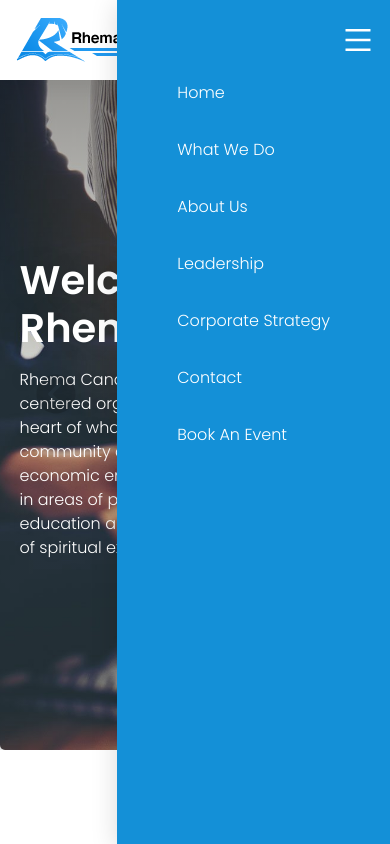
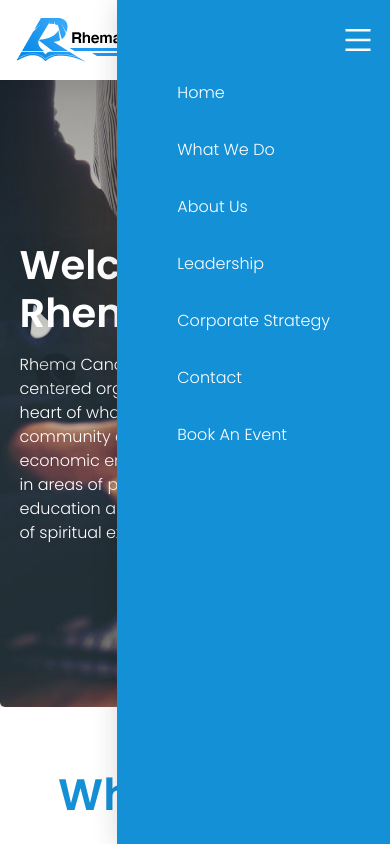
Before and after one commit to roxtran/rhemacanada-nextjs, a Next.js app: page / in a window 390 px wide. Both pictures are taken after a click on the icon 358 px from the left and 40 px from the top of the page. Shown: the top 844 px of the page. Built offline with nearby package versions, Linux system fonts and the light colour scheme.

Commit message:
fixed spacing

```diff
--- a/components/Feedback.js
+++ b/components/Feedback.js
@@ -45,10 +45,6 @@ const StyledFeedback = styled(Container)`
   .feedback-wrapper {
     width: 600px;
 
-    @media screen and (max-width: 480px) {
-      max-width: 90vw;
-    }
-
     .form-wrapper {
       display: flex;
       flex-flow: column wrap;
@@ -94,4 +90,10 @@ const StyledFeedback = styled(Container)`
       }
     }
   }
+  @media screen and (max-width: 640px) {
+    margin-bottom: -3rem;
+    .feedback-wrapper {
+      max-width: 90vw;
+    }
+  }
 `
--- a/components/Hero.js
+++ b/components/Hero.js
@@ -110,19 +110,20 @@ export default function Hero() {
 const StyledHero = styled(motion.section)`
   position: relative;
   top: -90px;
+  margin-bottom: -90px;
   z-index: 0;
   overflow: hidden;
   width: 100vw;
   height: 72vh;
   @media screen and (max-width: 640px) {
-    height: 90vh;
+    height: 85vh;
   }
   ${ImgWrapper} {
     position: absolute;
     width: 100vw;
     height: 72vh;
     @media screen and (max-width: 640px) {
-      height: 90vh;
+      height: 85vh;
     }
   }
   .img-overlay {
--- a/components/Navbar.js
+++ b/components/Navbar.js
@@ -9,7 +9,6 @@ export default function Navbar() {
     const position = window.pageYOffset
     setYPosition(position)
     // console.log(position)
-    // test pushing to vercel
   }
 
   useEffect(() => {
@@ -59,7 +58,7 @@ export const Menu = ({ topbarMenu, showMenu, setShowMenu }) => {
   return (
     <StyledMenu topbarMenu={topbarMenu} showMenu={showMenu}>
       <Scroll
-        to='topbar'
+        to='top'
         smooth={true}
         className='nav-link'
         onClick={() => {
@@ -104,7 +103,7 @@ export const Menu = ({ topbarMenu, showMenu, setShowMenu }) => {
       <Scroll
         to='strategy'
         smooth={true}
-        offset={-200}
+        offset={-80}
         className='nav-link'
         onClick={() => {
           showMenu && setShowMenu(false)
--- a/pages/index.js
+++ b/pages/index.js
@@ -13,7 +13,7 @@ import { useState } from 'react'
 export default function Home() {
   const [showMenu, setShowMenu] = useState(false)
   return (
-    <>
+    <div id='top'>
       <Topbar showMenu={showMenu} setShowMenu={setShowMenu} />
       <Navbar showMenu={showMenu} setShowMenu={setShowMenu} />
       <Hero />
@@ -24,6 +24,6 @@ export default function Home() {
       <Contact />
       <Feedback />
       <Footer />
-    </>
+    </div>
   )
 }
--- a/styles/GlobalStyle.js
+++ b/styles/GlobalStyle.js
@@ -63,6 +63,9 @@ export const Container = styled(motion.section)`
   justify-content: center;
   align-items: center;
   padding: 7rem 0 8rem;
+  @media screen and (max-width: 768px) {
+    padding: 4rem 0 4rem;
+  }
 `
 export const Button = styled.a`
   display: inline-block;
```
